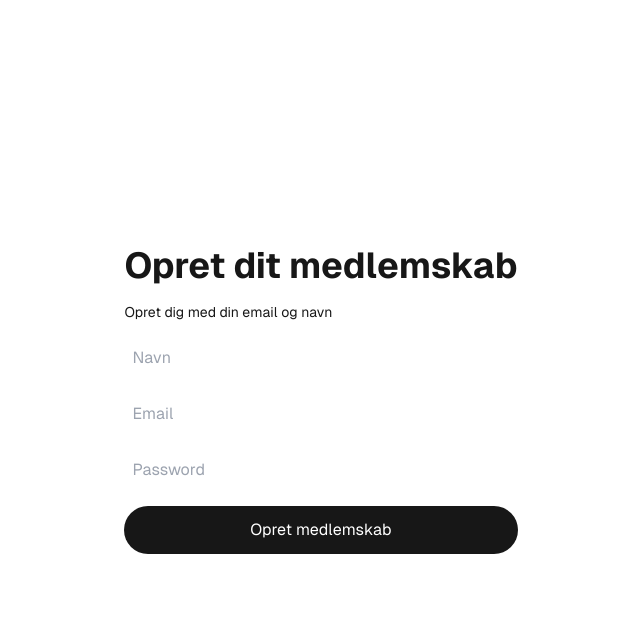
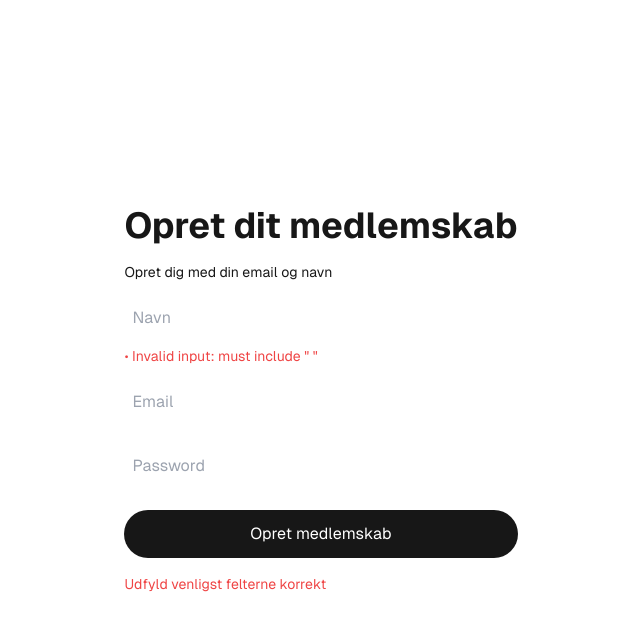
Before and after one commit to slytter/koda-case, a Next.js app: page /signup in a window 1280 px wide. Both pictures are taken after typing "Sample", "name@example.com", "Sample123" into the empty fields and a click on the button "Opret medlemskab". Shown: the top 630 px of the page, without its empty margins (319-959 px from the left). Built offline with nearby package versions, Linux system fonts and the light colour scheme.

Commit message:
Add pretty good schema validation for each field

```diff
--- /dev/null
+++ b/app/signup/actions.ts
@@ -0,0 +1,23 @@
+"use server"
+import { emailExists, parseUserForm } from "../utils/validators"
+import { z } from "zod"
+
+
+export async function createMember(prevState: any, formData: FormData) {
+    try {
+        const parsedUser = parseUserForm(formData)
+        if(await emailExists(parsedUser.email)) {
+            throw new Error("Email eksisterer allerede i databasen")
+        }
+        return { user: parsedUser, message: `Medlemskab oprettet for ${parsedUser.email}`, error: false }
+    } catch(error) {
+        if(error instanceof Error) {
+            if(error instanceof z.ZodError) {
+                return { user: null, message: 'Udfyld venligst felterne korrekt', validationErrors: error.formErrors.fieldErrors, error: true }
+            }
+            return { user: null, message: error.message, error: true }
+        } else {
+            return { user: null, message: "Ukendt fejl", error: true }
+        }
+    }
+}
--- a/app/signup/actions.tsx
+++ /dev/null
@@ -1,8 +0,0 @@
-"use server"
-
-import { validateEmailForm } from "../utils/validators"
-
-export async function createMember(prevState: any, formData: FormData) {
-    validateEmailForm(formData)
-    console.log(formData)
-}
--- a/app/signup/page.tsx
+++ b/app/signup/page.tsx
@@ -2,8 +2,23 @@
 import { useActionState } from "react";
 import { createMember } from "./actions";
 
+const ErrorField = ({ name, messages }: { name: string, messages?: string[] }) => {
+
+  return (
+    <ul>
+     { messages?.map((message, index) => (
+        <li key={index} className="text-sm text-red-500 ">
+          • {message}
+        </li>
+      ))}
+    </ul>
+  )
+}
+
 const SignUp = () => {
-  const [message, createMemberAction] = useActionState(createMember, null);
+  const [result, createMemberAction, isPending] = useActionState(createMember, null);
+  const isError = !!result?.error; // Assuming `message` includes an `error` field
+  const validationErrors = result?.validationErrors;
 
   return (
     <div className="grid grid-rows-[20px_1fr_20px] items-center justify-items-center min-h-screen p-8 pb-20 gap-2 sm:p-20 font-[family-name:var(--font-geist-sans)]">
@@ -11,16 +26,38 @@ const SignUp = () => {
         <h1 className="text-center text-4xl font-bold">Opret dit medlemskab</h1>
         <p className="text-center text-sm">Opret dig med din email og navn</p>
         <form className="flex flex-col gap-4 w-full" action={createMemberAction}>
-          <input type="text" name="name" placeholder="Navn" className="p-2 outline-1 border-solid border-black/[.08] dark:border-white/[.145] rounded-lg" />
-          <input type="email" name="email" placeholder="Email" className="p-2 outline-1 border-solid border-black/[.08] dark:border-white/[.145] rounded-lg" />
-          <input type="password" name="password" placeholder="Password" className="p-2 outline-1 border-solid border-black/[.08] dark:border-white/[.145] rounded-lg" />
-          <button className="rounded-full border border-solid border-transparent transition-colors flex items-center justify-center bg-foreground text-background gap-2 hover:bg-[#383838] dark:hover:bg-[#ccc] text-sm sm:text-base h-10 sm:h-12 px-4 sm:px-5">
+          <div className="flex flex-col gap-2">
+            <input type="text" name="name" placeholder="Navn" className="p-2 outline-1 border-solid border-black/[.08] dark:border-white/[.145] rounded-lg" />
+            {validationErrors && (
+              <ErrorField name="name" messages={validationErrors?.name} />
+            )}
+          </div>
+          <div className="flex flex-col gap-2">
+            <input type="text" name="email" placeholder="Email" className="p-2 outline-1 border-solid border-black/[.08] dark:border-white/[.145] rounded-lg" />
+            {validationErrors && (
+              <ErrorField name="email" messages={validationErrors?.email} />
+            )}
+          </div>
+          <div className="flex flex-col gap-2">
+            <input type="password" name="password" placeholder="Password" className="p-2 outline-1 border-solid border-black/[.08] dark:border-white/[.145] rounded-lg" />
+            {validationErrors && (
+              <ErrorField name="password" messages={validationErrors?.password} />
+            )}
+            </div>
+
+          <button disabled={isPending} className="rounded-full border border-solid border-transparent transition-colors flex items-center justify-center bg-foreground text-background gap-2 hover:bg-[#383838] dark:hover:bg-[#ccc] text-sm sm:text-base h-10 sm:h-12 px-4 sm:px-5">
             Opret medlemskab
           </button>
         </form>
-        {!!message && <p className="text-center text-sm">
-          {message}
-        </p>}
+        {result && (
+          <p
+            className={`text-center text-sm ${
+              isError ? "text-red-500" : "text-green-500"
+            }`}
+          >
+            {result.message.toString()}
+          </p>
+        )}
       </main>
     </div>
   )
--- a/app/utils/validators.ts
+++ b/app/utils/validators.ts
@@ -1,26 +1,23 @@
 import { z } from "zod";
-
 const createUserSchema = z.object({
-  name: z.string().min(2),
+	name: z.string().min(2).includes(' '),
   email: z.string().email(),
   password: z.string().min(8),
 })
 
 
-export const validateEmailForm = (formData: FormData) => {
+// Fejl bliver meget tekniske med zod (feks: String must contain at least 2 character(s))
+// Evt kunne vi bruge https://www.npmjs.com/package/zod-validation-error
+// For at få mere brugervenlige fejlmeddelelse
+// Alternativt skrive vores ejet danske errorMap og bruge det (med z.setErrorMap)
+export const parseUserForm = (formData: FormData) => {
   // Validate form data with createUserSchema
   const formDataAsObject = Object.fromEntries(formData)
-  console.log({formDataAsObject})
-  try {
-    const result = createUserSchema.parse(formData)
-    return result
-  } catch (error) {
-    console.error(error)
-  }
-
+	const result = createUserSchema.parse(formDataAsObject)
+	return result
 }
 
 
 export const emailExists = async (email: string) => {
-  return false
+	return false
 }
--- a/package.json
+++ b/package.json
@@ -12,6 +12,7 @@
     "next": "15.0.4",
     "react": "^19.0.0",
     "react-dom": "^19.0.0",
+    "sqlite3": "^5.1.7",
     "zod": "^3.23.8"
   },
   "devDependencies": {
```
Also changed, not shown: 1 other file (tests, documents, lock files or other folders).
